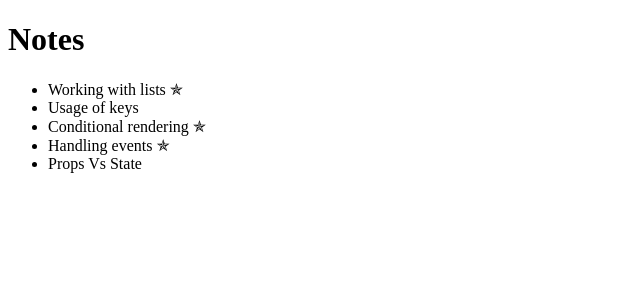
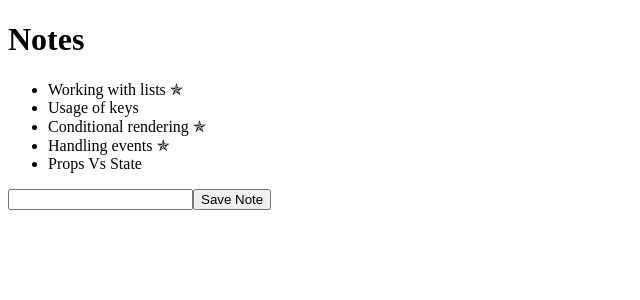
Before and after one commit to githubscientist/react-b51, a React (Vite) app: page / in a window 1280 px wide. Shown: the top 300 px of the page, without its empty margins (0-640 px from the left). Built offline with nearby package versions, Linux system fonts and the light colour scheme.

Commit message:
event handling --form submit event

```diff
--- a/src/App.jsx
+++ b/src/App.jsx
@@ -3,7 +3,12 @@ import Note from './components/Note';
 
 function App({notes}) {
 
-  console.log(notes);
+
+  const addNote = (event) => {
+    event.preventDefault();
+
+    console.log('button clicked', event.target);
+  }
 
   return (
     <div>
@@ -15,6 +20,11 @@ function App({notes}) {
           )
         }
       </ul>
+
+      <form onSubmit={addNote}>
+        <input />
+        <button type='submit'>Save Note</button>
+      </form>
     </div>
   )
 }
```
